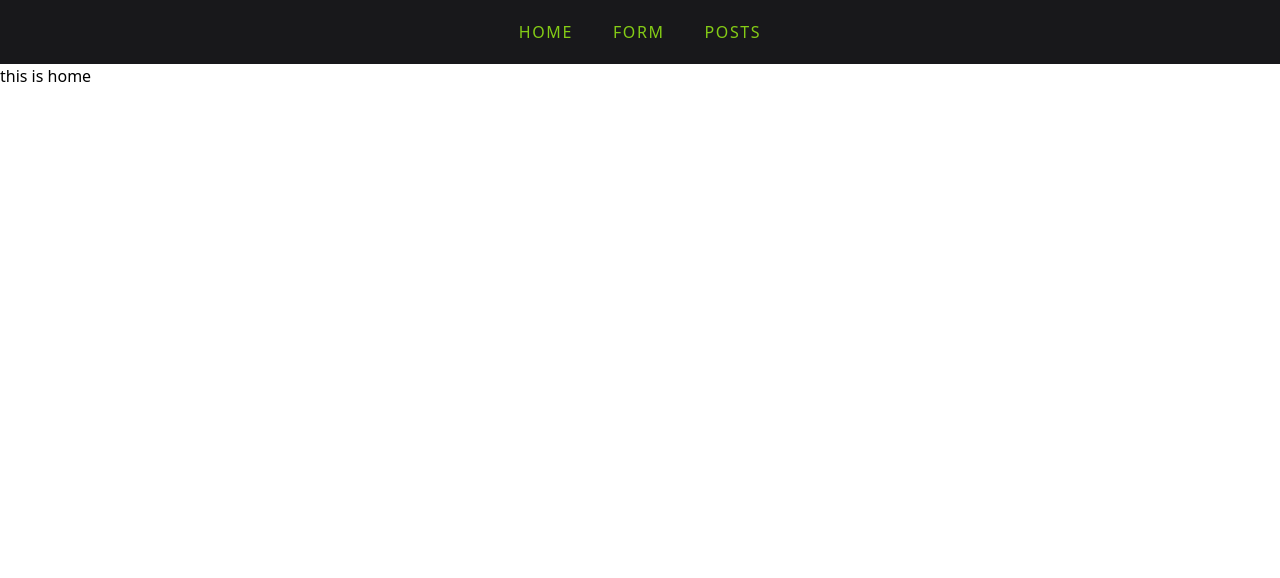
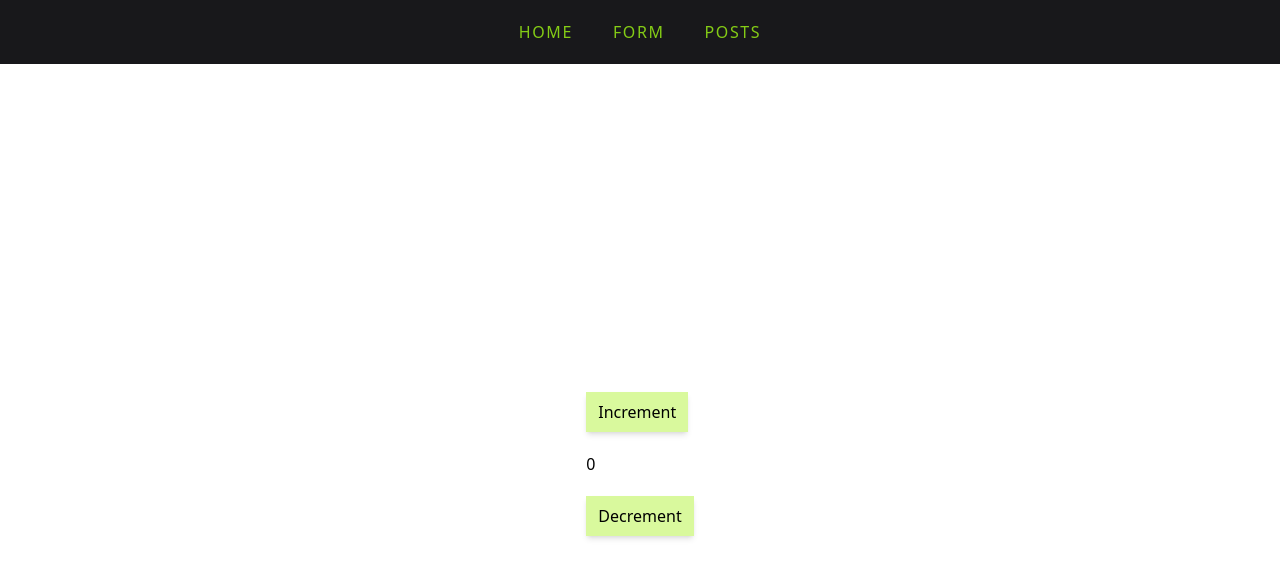
Before and after one commit to J-sense/RECAPE, a React (Vite) app: page / in a window 1280 px wide. Shown: the top 578 px of the page. Built offline with nearby package versions, Linux system fonts and the light colour scheme.

Commit message:
create first slice

```diff
--- a/src/components/Home/Home.jsx
+++ b/src/components/Home/Home.jsx
@@ -1,5 +1,35 @@
+import { useDispatch, useSelector } from "react-redux";
+import { decrement, increment } from "../redux/features/counter/counterSlice";
+
 const Home = () => {
-  return <div>this is home</div>;
+  const dispatch = useDispatch();
+  const { count } = useSelector((state) => state.counter);
+
+  const handleIncrement = () => {
+    dispatch(increment());
+  };
+  const handleDecrement = () => {
+    dispatch(decrement());
+  };
+  return (
+    <div className="flex justify-center items-center h-[100vh]">
+      <div className="space-y-5">
+        <button
+          onClick={handleIncrement}
+          className="px-3 py-2 shadow-md bg-lime-200"
+        >
+          Increment
+        </button>
+        <p>{count}</p>
+        <button
+          onClick={handleDecrement}
+          className="px-3 py-2 shadow-md bg-lime-200"
+        >
+          Decrement
+        </button>
+      </div>
+    </div>
+  );
 };
 
 export default Home;
--- a/src/components/redux/features/counter/counterSlice.ts
+++ b/src/components/redux/features/counter/counterSlice.ts
@@ -1,8 +1,18 @@
 import { createSlice } from "@reduxjs/toolkit";
-const initialState = 0;
+const initialState = {
+  count: 0,
+};
 const counterReducer = createSlice({
   name: "counter",
   initialState,
-  reducers: {},
+  reducers: {
+    increment: (state) => {
+      state.count = state.count + 1;
+    },
+    decrement: (state) => {
+      state.count -= 1;
+    },
+  },
 });
+export const { increment, decrement } = counterReducer.actions;
 export default counterReducer.reducer;
```
